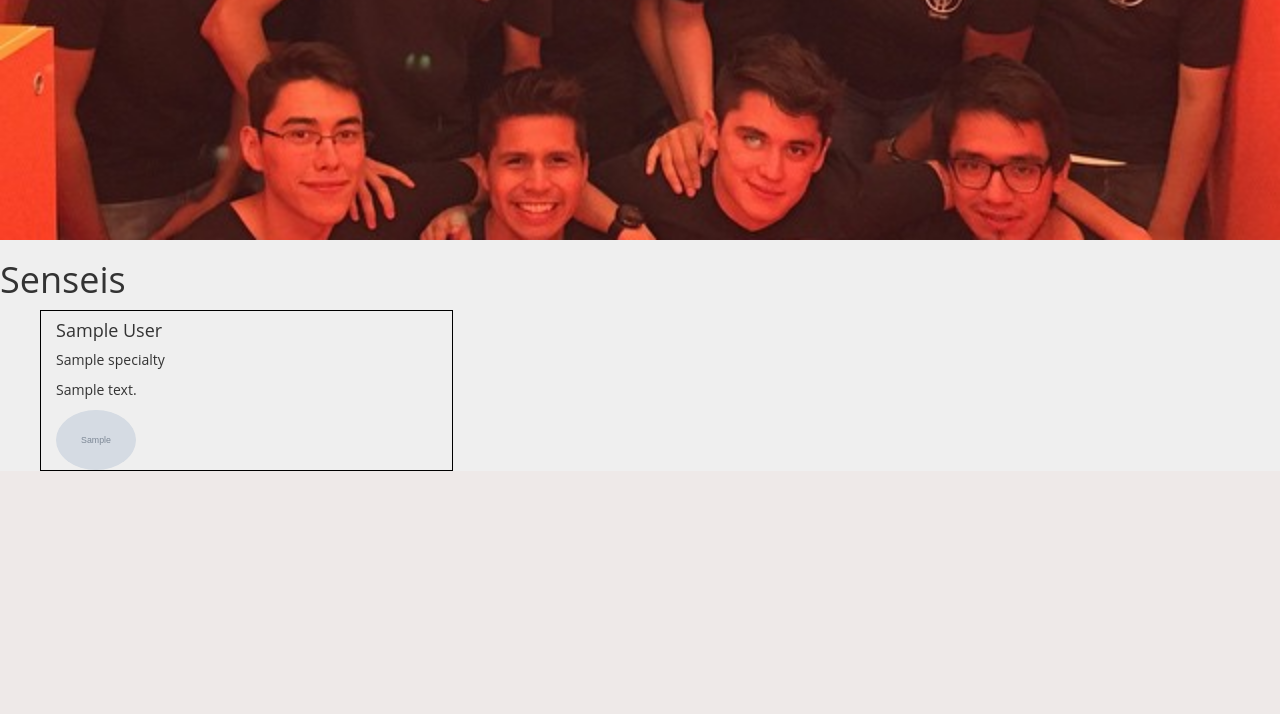
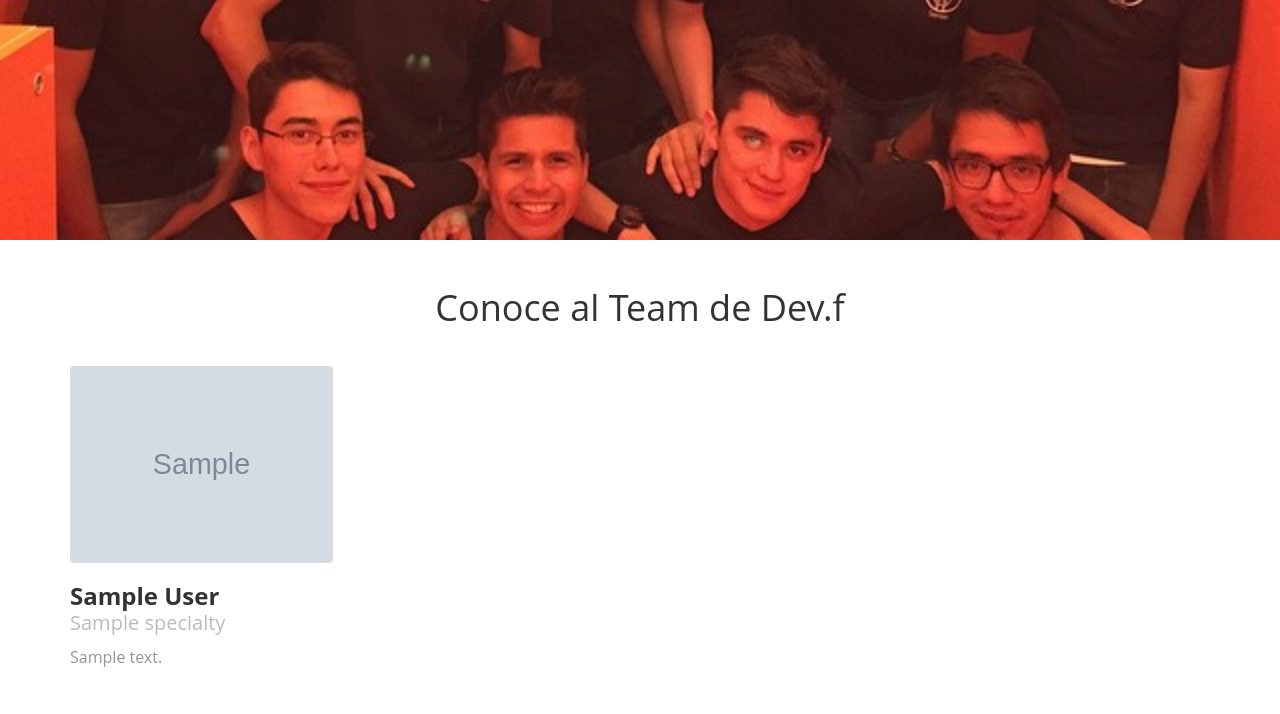
Before and after one commit to devfmx/web, a Django app: template templates/senseis/senseis.html in a window 1280 px wide. Shown: the part 560-1274 px from the top of the page. Before the commit the page ends 1031 px from the top, so only its background shows below. Run offline with Django 3.2, Linux system fonts and the light colour scheme; the template is opened without the code that fills it: most values are stand-ins (such as "Sample title", 1, 10 or a date in 2020); grey boxes marked "Sample" are stand-in pictures; some libraries are stand-ins or nearby versions.

Commit message:
:bowtie: senseis screen

```diff
--- a/senseis/models.py
+++ b/senseis/models.py
@@ -13,6 +13,7 @@ class Sensei(models.Model):
     specialty = models.CharField(max_length=600)
     short_description = models.CharField(max_length=600, blank=True, null=True)
     picture = models.ImageField(upload_to='senseis', blank=True, null=True)
+    picture2 = models.ImageField(upload_to='senseis', blank=True, null=True)
 
     def __unicode__(self):
         """Return the first and last name of the instance object."""
--- /dev/null
+++ b/static/js/image-hover.js
@@ -0,0 +1,18 @@
+$('[data-hover-image]')
+    .bind('mouseover', function(event) {
+        var $this = $(this);
+
+        if (!$this.data('original-image')) {
+            $this.data('original-image', $this.attr('src'));
+        }
+
+        $this.attr('src', $this.attr('data-hover-image'));
+    })
+    .bind('mouseout', function(event) {
+        var $this = $(this),
+            original = $this.data('original-image');
+
+        if (original) {
+            $this.attr('src', original);
+        }
+    });
--- a/static/stylus/devf.styl
+++ b/static/stylus/devf.styl
@@ -124,10 +124,34 @@ header
 	background-repeat no-repeat
 	background-size cover
 	height 100vh !important
-
-.sensei
-	border solid 1px black
-.sensei:even(n)
+.senseis-title
+	text-align center
+	margin-bottom 2em
+	margin-top 2em
+.senseis-body
+	background-color white
+.devf-senseis-container
+	margin-bottom 2.5em
+.devf-sensei-box
+	h3
+		font-weight bold
+		margin-bottom 0
+	small
+		font-size 20px
+		color #bbb
+	p
+		margin-top 0.5em
+		font-size 16px
+		color #959595
+	figure
+		max-width 100%
+		border 1px solid #dcdada
+		border-radius 3px
+		img
+			max-width 100%
+			max-height 100%
+			border-radius 3px
+			vertical-align middle
 
 #devf-hacker-definition
 	background-position center
--- a/templates/home/home_base.html
+++ b/templates/home/home_base.html
@@ -55,6 +55,7 @@
 	<script src="{% static "js/lib/jquery.scrollmagic.debug.js" %}"></script>
 	<script src="{% static "js/devf.js" %}"></script>
 	<script src="{% static "js/domanimator.js" %}"></script>
+	<script src="{% static "js/image-hover.js" %}"></script>
 	<script type="text/javascript">
 		domAnimator.animate(1000);
 	</script>
--- a/templates/senseis/senseis.html
+++ b/templates/senseis/senseis.html
@@ -5,21 +5,39 @@
 
 	{% include 'senseis/senseis_hero.html' %}
 
-	<h1>Senseis</h1>
-	<ul>
+	<div class="container-fluid senseis-body">
+		<div class="col-md-12 senseis-title" >
+			<h1>Conoce al Team de Dev.f</h1>
+		</div>
+		<div class="container">
 		{% for sensei in sensei_list %}
-			<div class="col-md-4 sensei">
-				<h4>{{ sensei.first_name }} {{ sensei.last_name }}</h4>
-				<p>{{ sensei.specialty }}</p>
-				<p>{{ sensei.short_description }}</p>
-				<a href="{% url 'senseis:sensei' slug=sensei.slug %}">
+			{% if forloop.first %}
+				<div class="devf-senseis-container row">
+			{% endif %}
+			<div class="col-md-3 col-sm-6 col-xs-12 sensei">
+				<div class="devf-sensei-box">
 					<figure>
-						<img src="{{ sensei.picture.url }}" alt="{{ sensei.first_name }}" style="display: block; width: 80px; border-radius: 50%;" />
+						<img src="{{ sensei.picture.url }}" alt="{{ sensei.first_name }}" data-hover-image="{{ sensei.picture2.url }}" />
 					</figure>
-				</a>
+					<h3>{{ sensei.first_name }} {{ sensei.last_name }}</h3>
+					<small>{{ sensei.specialty }}</small>
+					<p>{{ sensei.short_description }}</p>
+					<a href="{% url 'senseis:sensei' slug=sensei.slug %}">
+					</a>
+				</div>
 			</div>
+			{% if forloop.counter|divisibleby:"4" %}
+				</div>
+				{% if not forloop.last %}
+					<div class="devf-senseis-container row">
+				{% endif %}
+			{% endif %}
+			{% if forloop.last %}
+				</div>
+			{% endif %}
 			{% empty %}
 			<p>No hay senseis aún</p>
 		{% endfor %}
-	</ul>
+		</div>
+	</div>
 {% endblock %}
```
Also changed, not shown: senseis/migrations/0002_sensei_picture2.py (added), static/css/devf.css, static/img/senseis/pablo-hover.jpg (added).
